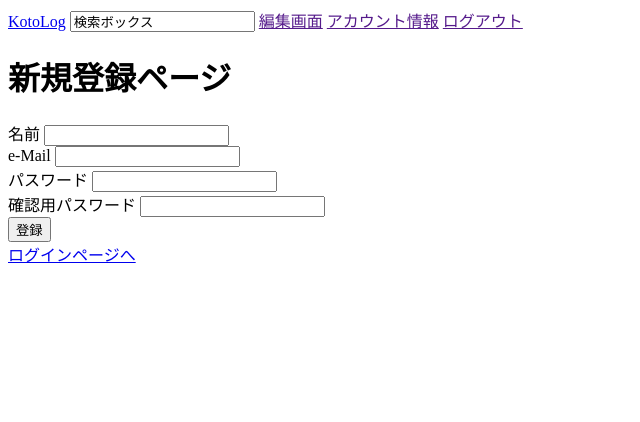
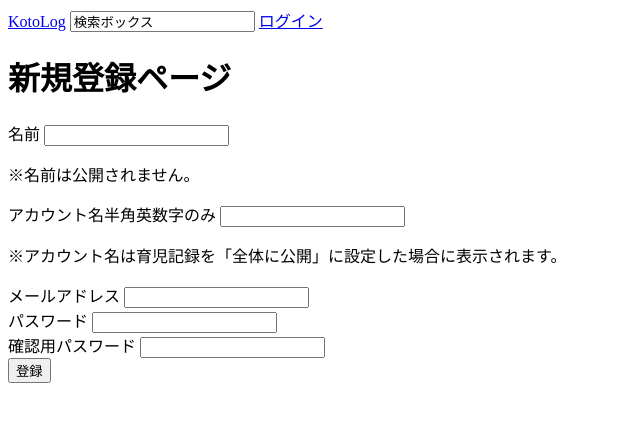
Before and after one commit to suzuki-kanami-fm/KotoLogProject, a Django app: page /accounts/signup/ in a window 1280 px wide. Shown: the top 422 px of the page, without its empty margins (0-640 px from the left). Run offline with Django 5.2, Linux system fonts and the light colour scheme; some libraries are stand-ins or nearby versions.

Commit message:
ログアウト処理追加、入力制約追加

```diff
--- a/KotoLogProject/KotoLogProject/views.py
+++ b/KotoLogProject/KotoLogProject/views.py
@@ -10,8 +10,7 @@ class PortfolioView(View):
     def get(self, request):
         return render(request, "portfolio.html")
 
-class HomeView(LoginRequiredMixin, View):
-    login_url = "login"
+class HomeView(View):
 
     def get(self, request):
         return render(request, "home.html")
--- a/KotoLogProject/accounts/forms.py
+++ b/KotoLogProject/accounts/forms.py
@@ -6,13 +6,23 @@ from django.contrib.auth import authenticate
 class SignupForm(UserCreationForm):
     class Meta:
         model = User
-        fields = ["username","email","password1","password2"]
+        fields = ["username","account_name","email","password1","password2"]
 
     def clean_email(self):
         email = self.cleaned_data.get('email')
+
         if User.objects.filter(email=email).exists():
             raise forms.ValidationError("このメールアドレスは既に登録されています。")
+
         return email
+
+    def clean_account_name(self):
+        account_name = self.cleaned_data.get('account_name')
+
+        if User.objects.filter(account_name=account_name).exists():
+            raise forms.ValidationError("このアカウント名は既に登録されています。")
+
+        return account_name
 
 
 class LoginForm(forms.Form):
--- a/KotoLogProject/accounts/models.py
+++ b/KotoLogProject/accounts/models.py
@@ -1,5 +1,6 @@
 from django.db import models
 from django.contrib.auth.models import AbstractUser
+from django.core.validators import RegexValidator
 
 # Create your models here.
 
@@ -12,7 +13,17 @@ class User(AbstractUser):
 
     family_id = models.ForeignKey('Family', on_delete=models.CASCADE, null=True, blank=True)
     name = models.CharField(max_length=100)  # 氏名用
-    account_name = models.CharField(max_length=100, unique=True)  #アカウント名用
+    account_name = models.CharField(
+        max_length=100,
+        unique=True,
+        validators=[
+            RegexValidator(
+                regex='^[a-zA-Z0-9]+$',
+                message='半角英数字のみ入力してください',
+                code='invalid_alphanumeric'
+            )
+        ]
+    )
     email = models.EmailField(max_length=255, unique=True)
     created_at = models.DateTimeField(auto_now_add=True)
     updated_at = models.DateTimeField(auto_now=True)
--- a/KotoLogProject/accounts/urls.py
+++ b/KotoLogProject/accounts/urls.py
@@ -1,8 +1,9 @@
 from django.urls import path
-from .views import SignupView, LoginView
+from .views import SignupView, LoginView, LogoutView
 
 app_name='accounts'
 urlpatterns = [
     path('signup/', SignupView.as_view(),name="signup"),
     path('login/', LoginView.as_view(), name="login"),
+    path("logout/",LogoutView.as_view(),name="logout")
 ]
--- a/KotoLogProject/accounts/views.py
+++ b/KotoLogProject/accounts/views.py
@@ -1,8 +1,9 @@
 from django.shortcuts import render, redirect
 from django.views import View
 from accounts.forms import SignupForm,LoginForm
-from django.contrib.auth import login
+from django.contrib.auth import authenticate, login, logout
 from django.contrib.auth.mixins import LoginRequiredMixin
+from django.contrib.auth.views import LogoutView
 
 # Create your views here.
 class SignupView(View):
@@ -40,3 +41,6 @@ class LoginView(View):
         return render(request, "accounts/login.html", context={
             "form": form
         })
+
+class LogoutView(LogoutView):
+     template_name = "home.html"
--- a/KotoLogProject/templates/accounts/login.html
+++ b/KotoLogProject/templates/accounts/login.html
@@ -4,7 +4,7 @@
         <form method="post">
         {% csrf_token %}
         <div>
-            e-Mail
+            メールアドレス
             <input type="email" name="email" value="{{ form.email.value|default:'' }}">
         </div>
 
--- a/KotoLogProject/templates/accounts/signup.html
+++ b/KotoLogProject/templates/accounts/signup.html
@@ -7,10 +7,17 @@
         <div>
             名前
             <input type="text" name="username" value="{{ form.name.value|default:'' }}">
+            <p>※名前は公開されません。</p>
         </div>
 
         <div>
-            e-Mail
+            アカウント名<span>半角英数字のみ</span>
+            <input type="text" name="account_name" value="{{ form.name.value|default:'' }}">
+            <p>※アカウント名は育児記録を「全体に公開」に設定した場合に表示されます。</p>
+        </div>
+
+        <div>
+            メールアドレス
             <input type="email" name="email" value="{{ form.name.value|default:'' }}">
         </div>
 
@@ -26,5 +33,4 @@
         <button type="submit">登録</button>
     </form>
     {{ form.errors }}
-    <a href="{% url 'accounts:login' %}">ログインページへ</a>
 {% endblock %}
--- a/KotoLogProject/templates/base.html
+++ b/KotoLogProject/templates/base.html
@@ -14,13 +14,13 @@
         <a class="" href="{% url 'home' %}">KotoLog</a>
         <input type="text" id="search_word" value="検索ボックス"></input>
         {% if user.is_authenticated %}
-        <a class="" href="">ログイン</a>
+            <a class="" href="">編集画面</a>
+            <a class="" href="">アカウント情報</a>
+            <a class="" href="{% url 'accounts:logout' %}">ログアウト</a>
         {% else %}
-        <a class="" href="">編集画面</a>
-        <a class="" href="">アカウント情報</a>
-        <a class="" href="">ログアウト</a>
+            <a class="" href="{% url 'accounts:login' %}">ログイン</a>
         {% endif %}
-        </header>
+    </header>
       {% block content %}{% endblock %}
    </body>
 </html>
```
